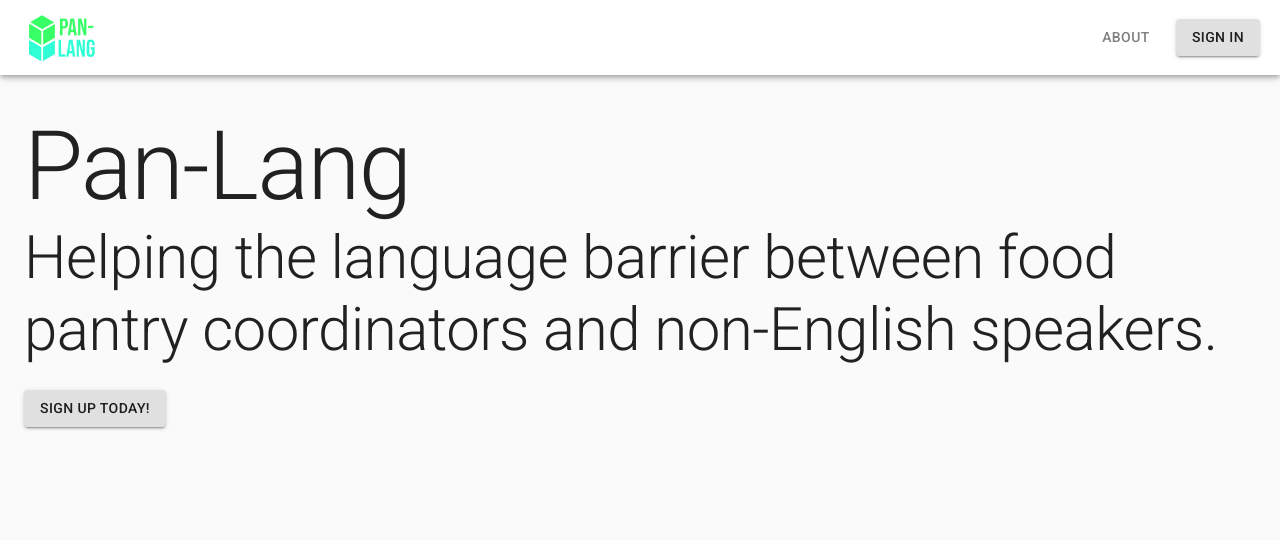
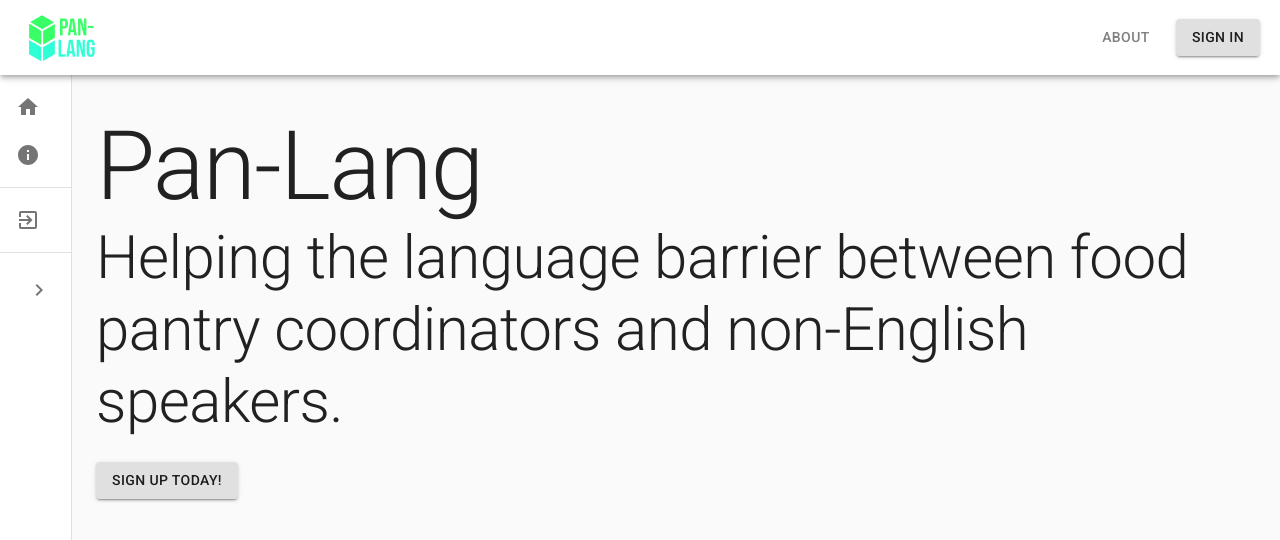
Before and after one commit to Pan-Lang/pan-lang.github.io, a React (Create React App) app: page / in a window 1280 px wide. Shown: the top 540 px of the page. Built offline with nearby package versions, Linux system fonts and the light colour scheme; no server answers.

Commit message:
Hide routes on drawer when anonymous

```diff
--- a/src/App.js
+++ b/src/App.js
@@ -49,16 +49,19 @@
     <Router basename={process.env.PUBLIC_URL}>
       <div style={{ display: 'flex' }}>
         {/* Navigation bar on top of screen */}
-        <Navbar drawerOpen={drawerOpen} toggleDrawer={toggleDrawer} hasUser={Boolean(user)} />
+        <Navbar
+          drawerOpen={drawerOpen}
+          toggleDrawer={toggleDrawer}
+          openDrawer={handleDrawerOpen}
+          hasUser={Boolean(user)}
+        />
 
-        {/* Navigation drawer, only visible for users */}
-        {Boolean(user) && (
-          <NavDrawer
-            open={drawerOpen}
-            handleOpen={handleDrawerOpen}
-            handleClose={handleDrawerClose}
-          />
-        )}
+        {/* Navigation drawer */}
+        <NavDrawer
+          open={drawerOpen}
+          handleOpen={handleDrawerOpen}
+          handleClose={handleDrawerClose}
+        />
 
         {/* Routes */}
         <Switch>
--- a/src/components/CSVModal.js
+++ b/src/components/CSVModal.js
@@ -34,9 +34,16 @@
     setYear(event.target.value);
   };
 
+  function getDownloadUrl() {
+    if (Boolean(auth.currentUser)) {
+      return `${BASE_API_URL}${PEOPLE_ENDPOINT}?pantry=${auth.currentUser.uid}&month=${month}&year=${year}`;
+    } else {
+      return '';
+    }
+  }
+
   //Current working on: getting both the forms to do things and send the API request, maybe need to reform the People.js in API too
   const classes = useStyles();
-  const downloadUrl = `${BASE_API_URL}${PEOPLE_ENDPOINT}?pantry=${auth.currentUser.uid}&month=${month}&year=${year}`;
   return (
     <Dialog
       open={show}
@@ -87,8 +94,8 @@
           <DialogActions>
             {/* Check user is signed in before accessing user's UID in download URL */}
             {Boolean(auth.currentUser) && (
-              <a href={downloadUrl}>
-                <Button id="get-people">Download Order Data</Button>
+              <a href={getDownloadUrl()}>
+                <Button disabled={!Boolean(auth.currentUser)} id="get-people">Download Order Data</Button>
               </a>
             )}
           </DialogActions>
--- a/src/components/NavDrawer.js
+++ b/src/components/NavDrawer.js
@@ -15,6 +15,7 @@
 import AssignmentTurnedInIcon from '@material-ui/icons/AssignmentTurnedIn';
 import InfoIcon from '@material-ui/icons/Info';
 import ExitToAppIcon from '@material-ui/icons/ExitToApp';
+import TransitEnterexitIcon from '@material-ui/icons/TransitEnterexit';
 import { useHistory } from 'react-router-dom';
 import { makeStyles, useMediaQuery, useTheme } from '@material-ui/core';
 import {
@@ -22,6 +23,7 @@
   LANDING,
   ORDER_FORM,
   ORDER_TRACKER,
+  SIGN_IN,
   STOCK,
 } from '../constants/Routes';
 import { auth } from '../firebase';
@@ -31,6 +33,9 @@
   const iOS = process.browser && /iPad|iPhone|iPod/.test(navigator.userAgent);
   const isMobile = useMediaQuery(useTheme().breakpoints.down('md'));
 
+  /**
+   * Callback that toggles drawer on mobile
+   */
   const toggleDrawer = (anchor, open) => (event) => {
     if (
       event &&
@@ -58,6 +63,14 @@
     }
   }
 
+  /**
+   * Function to sign out from nav drawer
+   */
+  async function signOut() {
+    await auth.signOut();
+    navigateTo(LANDING);
+  }
+
   const classes = useStyles();
   return (
     <SwipeableDrawer
@@ -75,7 +88,7 @@
       onOpen={toggleDrawer('left', true)}
       disableBackdropTransition={true}
       disableDiscovery={iOS}
-      transitionDuration={{ enter: 100, exit: 400 }}
+      transitionDuration={{ appear: 100, enter: 100, exit: 400 }}
     >
       <div className={classes.toolbarIcon}>
         <IconButton onClick={handleClose}>
@@ -92,6 +105,9 @@
           <ListItemText primary="Home" />
         </ListItem>
 
+        {/* Navigation only available to users */}
+        {Boolean(auth.currentUser) && (
+          <>
             {/* Stock */}
             <ListItem button onClick={() => navigateTo(STOCK)}>
               <ListItemIcon>
@@ -115,6 +131,8 @@
               </ListItemIcon>
               <ListItemText primary="Order Tracker" />
             </ListItem>
+          </>
+        )}
 
         {/* About Pan-Lang */}
         <ListItem button onClick={() => navigateTo(ABOUT)}>
@@ -129,16 +147,25 @@
 
       {/* User specific routes */}
       <List>
-        {/* Logout */}
-        <ListItem button onClick={async () => {
-          await auth.signOut();
-          navigateTo(LANDING);
-        }}>
+        {/* Sign in */}
+        {!Boolean(auth.currentUser) && (
+          <ListItem button onClick={() => navigateTo(SIGN_IN)}>
             <ListItemIcon>
               <ExitToAppIcon />
             </ListItemIcon>
-          <ListItemText primary="Logout" />
+            <ListItemText primary="Sign in" />
           </ListItem>
+        )}
+
+        {/* Sign out */}
+        {Boolean(auth.currentUser) && (
+          <ListItem button onClick={signOut}>
+            <ListItemIcon>
+              <TransitEnterexitIcon />
+            </ListItemIcon>
+            <ListItemText primary="Sign out" />
+          </ListItem>
+        )}
       </List>
       <Divider />
 
--- a/src/components/Navbar/index.js
+++ b/src/components/Navbar/index.js
@@ -14,7 +14,7 @@
  * Navigation bar at the top of window
  * TODO: make logo smaller/disappear on mobile
  */
-function Navbar({ drawerOpen, toggleDrawer, hasUser = false }) {
+function Navbar({ drawerOpen, toggleDrawer, openDrawer, hasUser = false }) {
   const isMobile = useMediaQuery(useTheme().breakpoints.down('md'));
   const classes = useStyles();
   const trigger = useScrollTrigger();
@@ -30,7 +30,7 @@
       >
         <Toolbar>
           {isMobile && (
-            <IconButton onClick={toggleDrawer}>
+            <IconButton onClick={openDrawer}>
               <MenuIcon />
             </IconButton>
           )}
```
Lines whose indentation alone changed are shown as unchanged.
